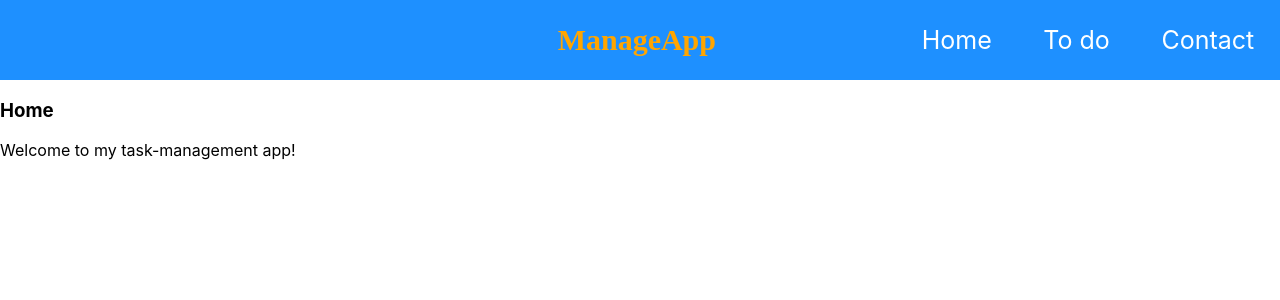
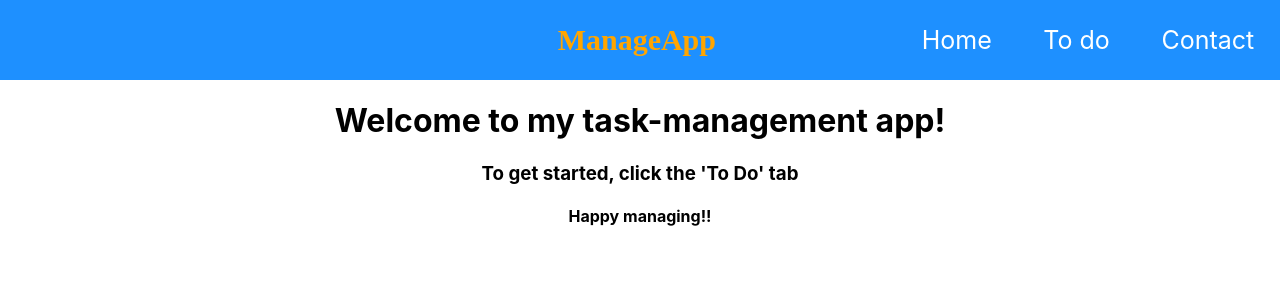
Before and after one commit to edcalles/task-management-project, a React (Create React App) app in the folder my-app/: page / in a window 1280 px wide. Shown: the top 300 px of the page. Built offline with nearby package versions, Linux system fonts and the light colour scheme.

Commit message:
updated home page

```diff
--- a/my-app/src/components/Home.jsx
+++ b/my-app/src/components/Home.jsx
@@ -2,10 +2,11 @@ import React from 'react';
 
 const Home = () => {
     return (
-        <div>
-            <h3>Home</h3>
+        <div class='homepage'>
+            <h1>Welcome to my task-management app!</h1>
             <div>
-                Welcome to my task-management app!
+                <h3>To get started, click the 'To Do' tab</h3>
+                <h4>Happy managing!!</h4>
             </div>
         </div>
     )
--- a/my-app/src/index.css
+++ b/my-app/src/index.css
@@ -34,3 +34,6 @@ code {
   font-weight: bold;
   margin-right: 140px;
 }
+.homepage {
+  text-align: center;
+}
```
